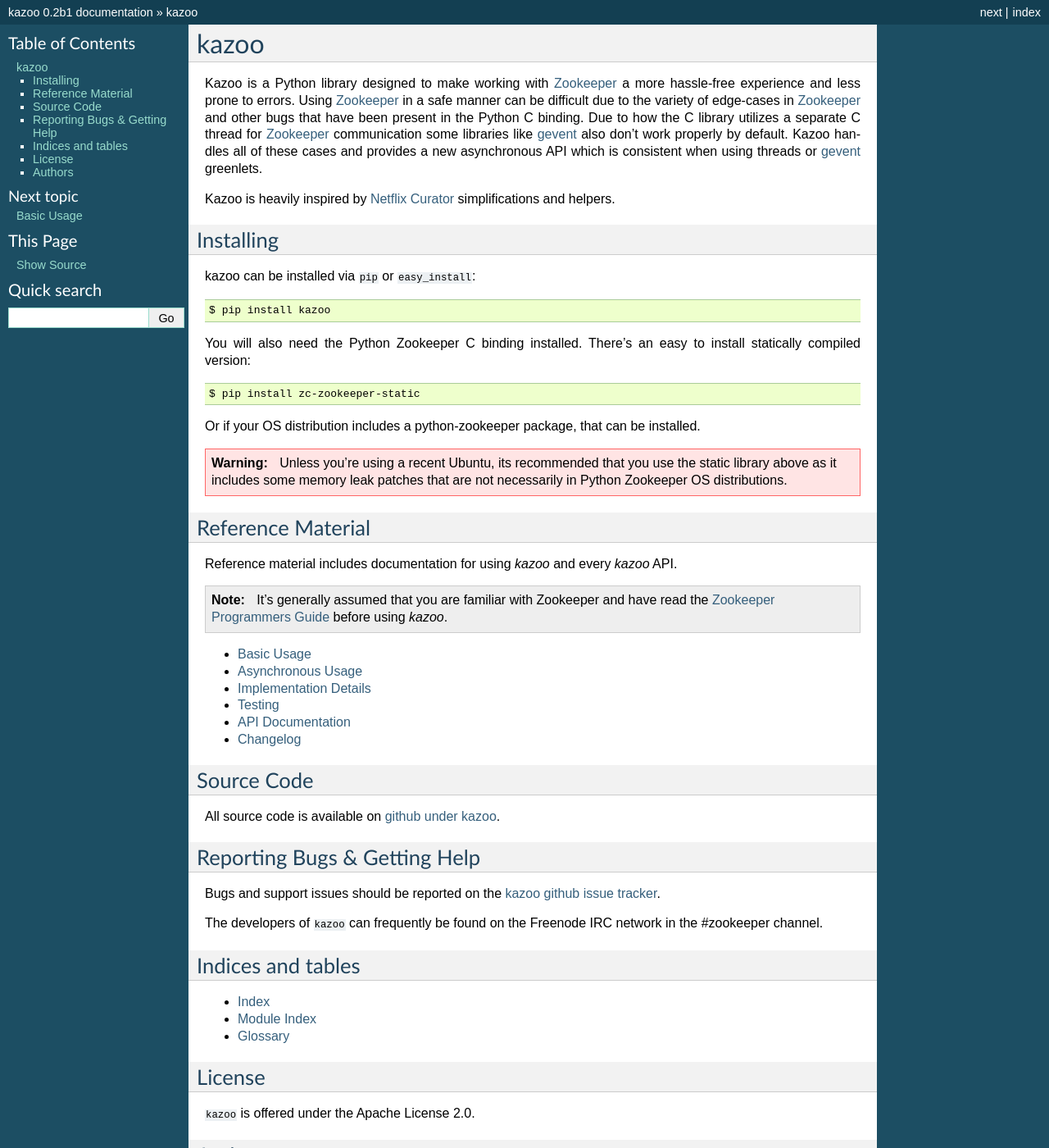
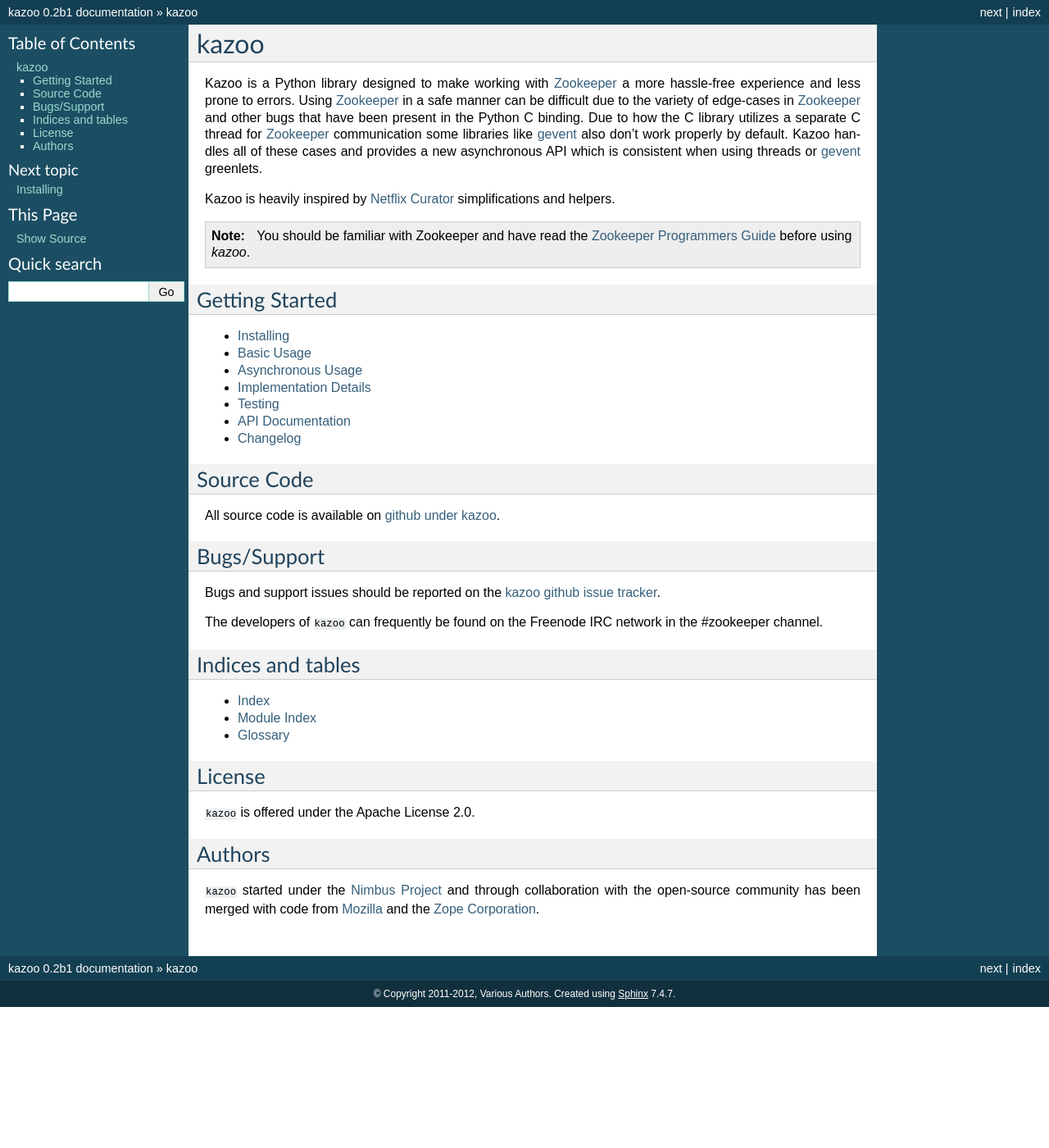
Before and after one commit to python-zk/kazoo, a Sphinx documentation site: the page built from docs/index.rst, in a window 1280 px wide and 1400 px high. Shown: the whole window at 82% size. Built offline with Sphinx 7.4.7, drawn with Linux system fonts in a browser that asks for light colours.

Commit message:
Split out install to a separate page to move the table of contents up on the index.

```diff
--- a/docs/index.rst
+++ b/docs/index.rst
@@ -13,45 +13,18 @@
 
 Kazoo is heavily inspired by `Netflix Curator`_ simplifications and helpers.
 
-Installing
-==========
-
-kazoo can be installed via ``pip`` or ``easy_install``:
-
-.. code-block:: bash
-
-    $ pip install kazoo
-
-You will also need the Python Zookeeper C binding installed. There's an
-easy to install statically compiled version:
-
-.. code-block:: bash
-
-    $ pip install zc-zookeeper-static
-
-Or if your OS distribution includes a python-zookeeper package, that can
-be installed.
-
-.. warning::
-
-    Unless you're using a recent Ubuntu, its recommended that you use the
-    static library above as it includes some memory leak patches that are not
-    necessarily in Python Zookeeper OS distributions.
-
-Reference Material
-==================
-
-Reference material includes documentation for using `kazoo` and every
-`kazoo` API.
-
 .. note::
 
-    It's generally assumed that you are familiar with Zookeeper and have read
-    the `Zookeeper Programmers Guide`_ before using `kazoo`.
+    You should be familiar with Zookeeper and have read the `Zookeeper
+    Programmers Guide`_ before using `kazoo`.
+
+Getting Started
+===============
 
 .. toctree::
    :maxdepth: 1
 
+   install
    basic_usage
    async_usage
    implementation
@@ -62,12 +35,14 @@
 Source Code
 ===========
 
-All source code is available on `github under kazoo <https://github.com/python-zk/kazoo>`_.
+All source code is available on `github under kazoo <https://github.com/python-
+zk/kazoo>`_.
 
-Reporting Bugs & Getting Help
-=============================
+Bugs/Support
+============
 
-Bugs and support issues should be reported on the `kazoo github issue tracker <https://github.com/python-zk/kazoo/issues>`_.
+Bugs and support issues should be reported on the `kazoo github issue tracker
+<https://github.com/python-zk/kazoo/issues>`_.
 
 The developers of ``kazoo`` can frequently be found on the Freenode IRC
 network in the #zookeeper channel.
```
Also changed, not shown: docs/install.rst (added, +27 -0 lines).
